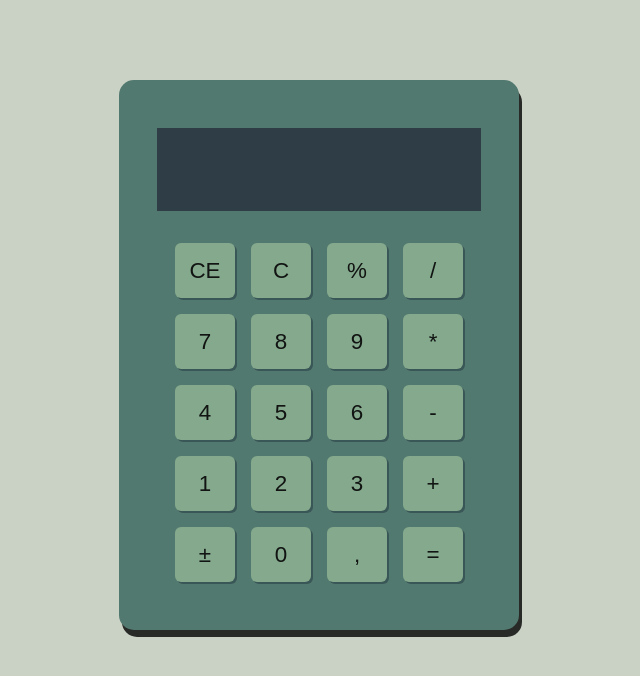
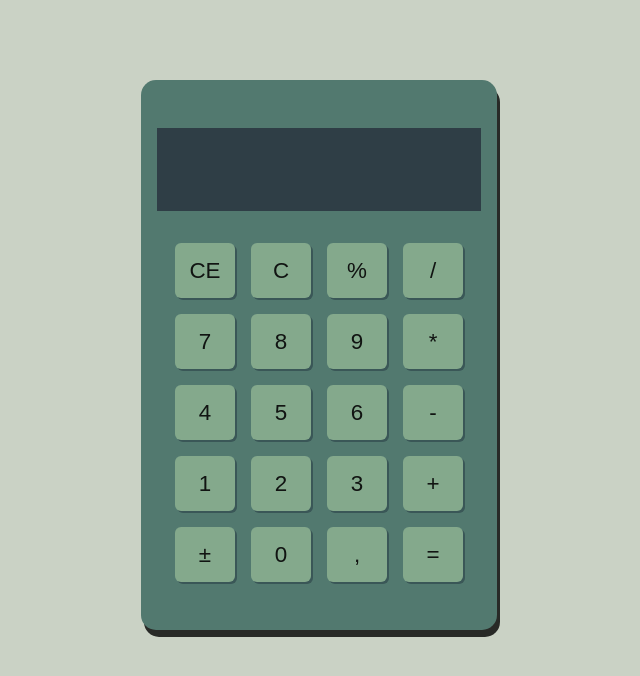
Before and after one commit to Leozinsk/calculadora, a website: page src/index.html in a window 1280 px wide. Shown: the whole page, without its empty margins (321-961 px from the left). Drawn offline with nearby package versions, Linux system fonts and the light colour scheme; files that its build step writes are made by us from their sources.

Commit message:
Update _body.scss
.base{width}

```diff
--- a/src/sass/_component/_body.scss
+++ b/src/sass/_component/_body.scss
@@ -18,7 +18,7 @@ body{
     height: 550px;
     margin: 5rem;
     padding: 3rem;
-    width: 400px;
+    width: 356px;
     .visor{
         align-items: flex-end;
         background-color: $darker-dark;
```
